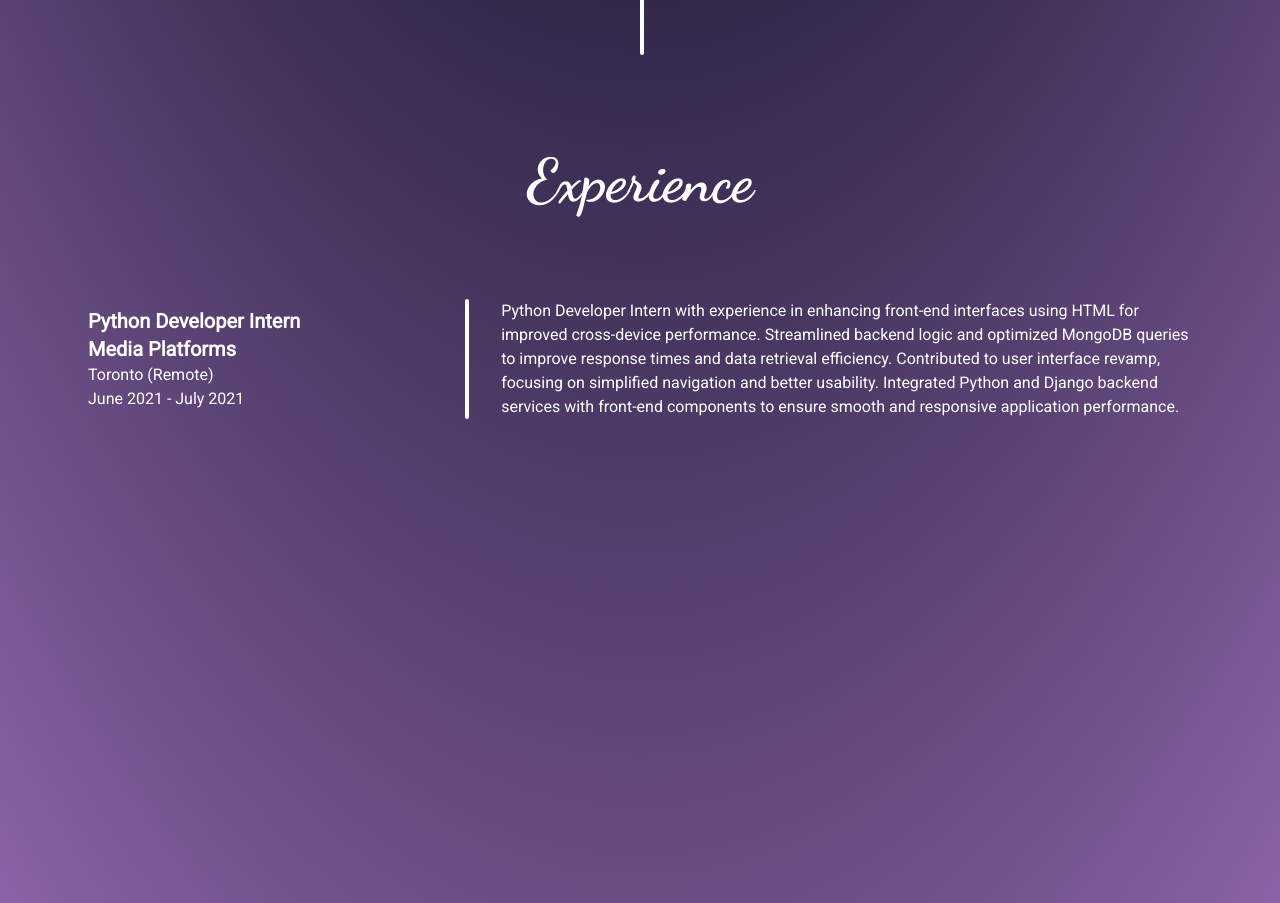
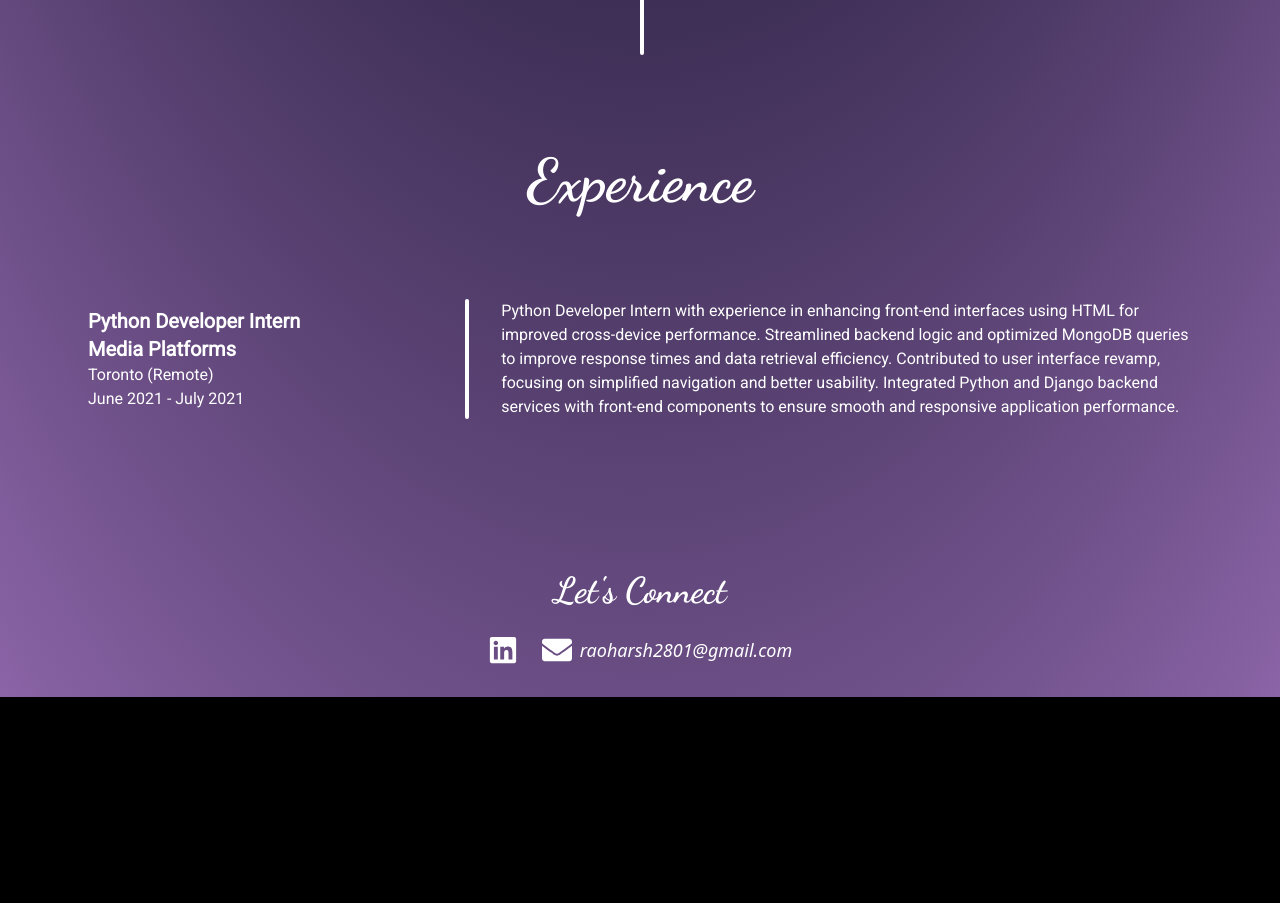
Before and after one commit to HarshvardhanR/Animated-Portfolio, a React (Vite) app: page / in a window 1280 px wide. Shown: the part 3665-4568 px from the top of the page. After the commit the page ends 4362 px from the top, so only its background shows below. Built offline with nearby package versions, Linux system fonts and the light colour scheme.

Commit message:
resolved bugs

```diff
--- a/src/components/Experience.jsx
+++ b/src/components/Experience.jsx
@@ -8,7 +8,7 @@ const Experience = () => {
   const splitText = text.split("");
 
   return (
-    <div className="min-h-screen bg-gray-900 py-12">
+    <div className="bg-gray-900 p-8 mb-12 py-12">
       {/* Section title */}
       <motion.div
         className="text-center mb-16"
--- /dev/null
+++ b/src/components/Footer.jsx
@@ -0,0 +1,53 @@
+import { motion } from 'framer-motion';
+import { FaLinkedin, FaEnvelope } from 'react-icons/fa';
+import data from '../data'; // Assuming this contains the necessary links
+
+const Footer = () => {
+  const text = "Let's Connect"; // You can change this or fetch it from data
+  const textArray = text.split('');
+
+  return (
+    <div className="flex flex-col items-center justify-center p-8 bg-gray-900 text-white">
+      {/* Animated "Let's Connect" text */}
+      <div className="text-4xl font-bold font-dancing">
+        {textArray.map((letter, index) => (
+          <motion.span
+            key={index}
+            initial={{ opacity: 0 }}
+            animate={{ opacity: 1 }}
+            transition={{ delay: index * 0.05, duration: 0.3 }}
+          >
+            {letter}
+          </motion.span>
+        ))}
+      </div>
+
+      {/* Social Media Links */}
+      <div className="flex space-x-6 mt-6">
+        {/* LinkedIn */}
+        <motion.a
+          href={data.linkedin}
+          target="_blank"
+          rel="noopener noreferrer"
+          className="text-white text-3xl"
+        >
+          <FaLinkedin />
+        </motion.a>
+
+        {/* Email */}
+        <motion.a
+          href={`mailto:${data.email}`} // Correctly formatted mailto link
+          target="_blank"
+          rel="noopener noreferrer"
+          className="text-white text-3xl flex items-center space-x-2" // Added flex and space for proper alignment
+        >
+          <FaEnvelope />
+          {/* Display email text */}
+          <span className="text-lg italic">{data.email}</span>
+        </motion.a>
+      </div>
+    </div>
+  );
+};
+
+export default Footer;
--- a/src/components/Home.jsx
+++ b/src/components/Home.jsx
@@ -5,6 +5,7 @@ import Projects from './Projects';
 import Info from './Info';
 import TechStack from './TechStack';
 import Experience from './Experience'
+import Footer from './Footer'
 
 const COLORS = data.colors;
 
@@ -66,6 +67,7 @@ const Home = () => {
         <TechStack />
         <Projects />
         <Experience />
+        <Footer />
       </div>
     </motion.div>
   );
--- a/src/data.jsx
+++ b/src/data.jsx
@@ -32,6 +32,7 @@ import typescript from './assets/typescript.svg'
 
 export default{
     text: "Hii, I am Harshvardhansingh Rao",
+    email: "raoharsh2801@gmail.com",
     profession: ["Full Stack Developer", "Software Developer"],
     colors: ["#13FFAA", "#1E67C6", "#CE84CF", "#DD335C"],
     github: "https://github.com/HarshvardhanR",
--- a/src/index.css
+++ b/src/index.css
@@ -8,6 +8,7 @@ body, html {
   width: 100%;
   height: 100%;
   background-color: black;
+  scrollbar-width: none;
 }
 
 
```
